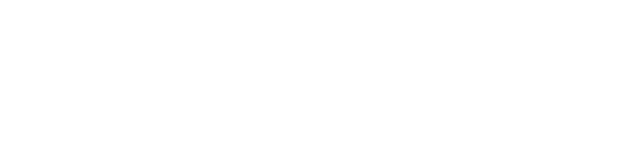
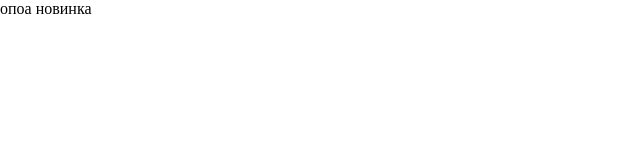
Before and after one commit to LeChat99/first-project, a plain HTML site: page index.html in a window 1280 px wide. Shown: the whole page, without its empty margins (0-640 px from the left). Drawn offline with Linux system fonts and the light colour scheme.

Commit message:
проверяем команду pull

```diff
--- a/index.html
+++ b/index.html
@@ -7,6 +7,6 @@
     <link rel="stylesheet" href="css/style.css">
 </head>
 <body>
-
+    опоа новинка
 </body>
 </html>
```
